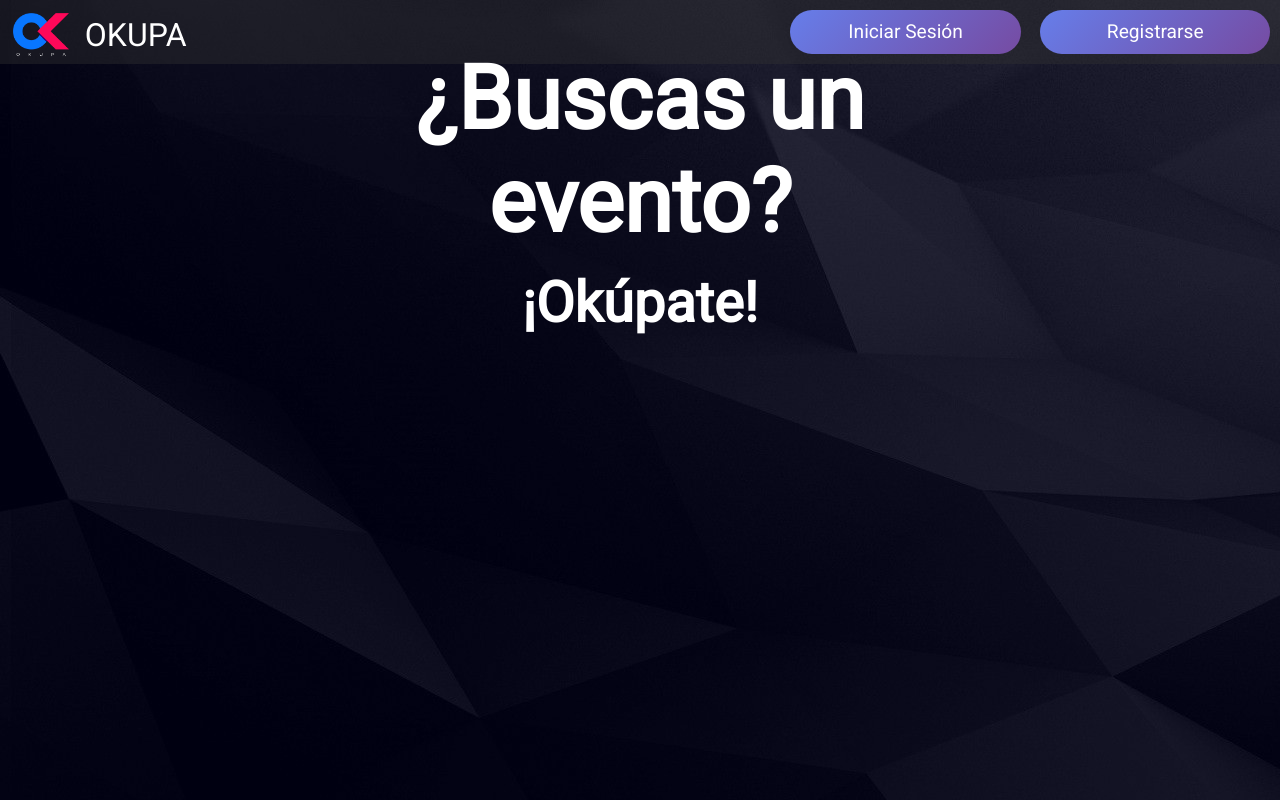
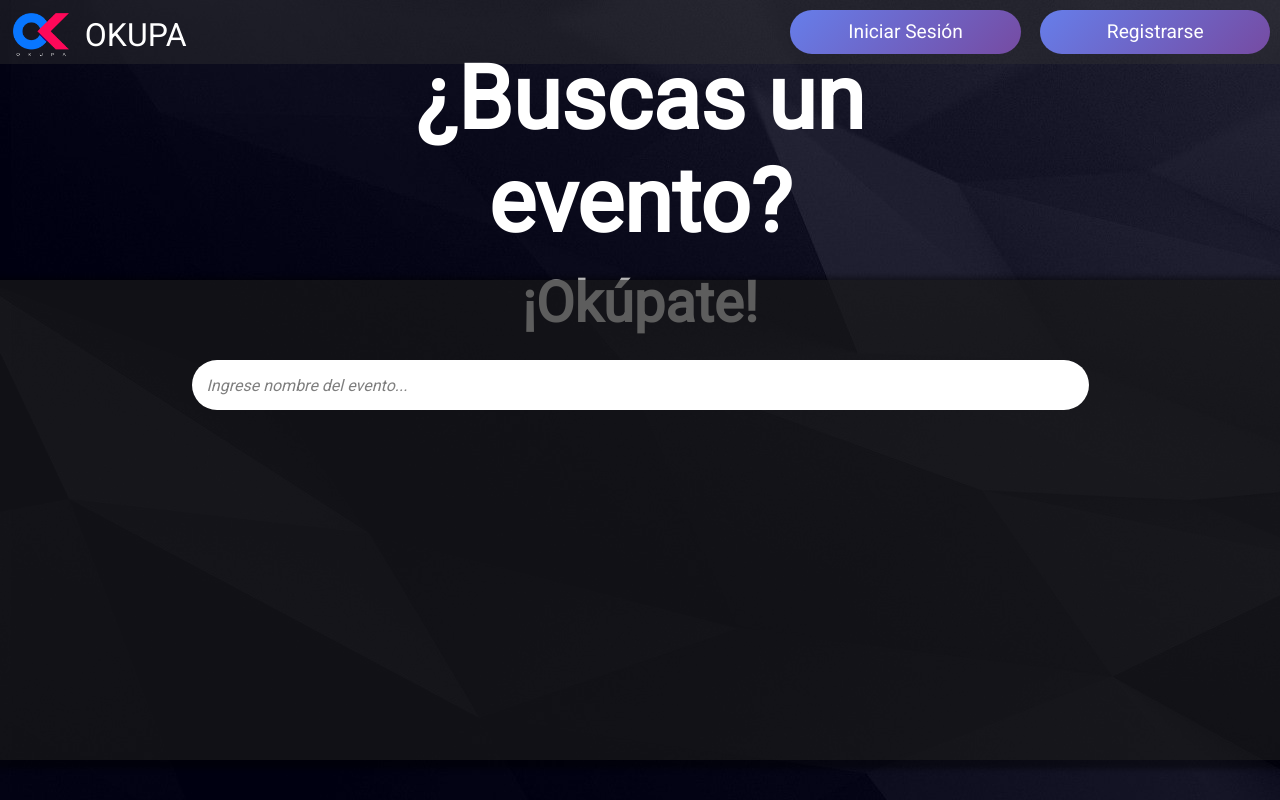
Before and after one commit to Okupa-Cultural/Okupa, a React (Create React App) app in the folder Frontend/okupa/: page / in a window 1280 px wide. Built offline with nearby package versions, Linux system fonts and the light colour scheme.

Commit message:
Agregada barra de busqueda

```diff
--- a/Frontend/okupa/src/OkupaFiles/Screens/HomeScreen.js
+++ b/Frontend/okupa/src/OkupaFiles/Screens/HomeScreen.js
@@ -32,9 +32,8 @@ export default class HomeScreen extends Component {
             <h2>¡Okúpate!</h2>
           </header>
 
-
           <div className="banner">
-
+                <input type="text" className="banner-search-bar" placeholder="Ingrese nombre del evento..."></input>
           </div>
       </div>
     );
--- a/Frontend/okupa/src/OkupaFiles/Screens/css/HomeScreen.css
+++ b/Frontend/okupa/src/OkupaFiles/Screens/css/HomeScreen.css
@@ -18,9 +18,13 @@ button, input{
 
 .banner {
     position: absolute;
-    top: 40%;
+    top: 65%;
     left: 50%;
     transform: translate(-50%,-50%);
+    width: 80em;
+    height: 30em;
+    background-color: rgba(25,25,25,.7);
+    box-shadow: 3px 3px 5px 6px rgba(0,0,0,.4);
 }
 
 .banner img {
@@ -59,6 +63,25 @@ header h2 {
     font-size: 1em;
 }
 
+.banner-search-bar {
+    margin-top: 5em;
+    width: 55em;
+    height: 3em;
+    border-radius: 360px;
+    color: black;
+    font-family: 'Roboto';
+    font-size: 1em;
+    padding-left: 15px;
+    border: none;
+}
+
+.banner-search-bar::placeholder {
+    color: black;
+    opacity: .5;
+    font-family: 'Roboto';
+    font-style: italic;
+}
+
 @media (max-width: 500px) {
 
     header h1 {
@@ -69,4 +92,13 @@ header h2 {
         font-size: 2em;
     }
 
+    .banner {
+        margin-top: 4em;
+        width: 23em;
+    }
+
+    .banner-search-bar {
+        width: 17em;
+    }
+
  }
```
Also changed, not shown: Frontend/okupa/src/OkupaFiles/Screens/Registro.js (line endings or trailing spaces).
